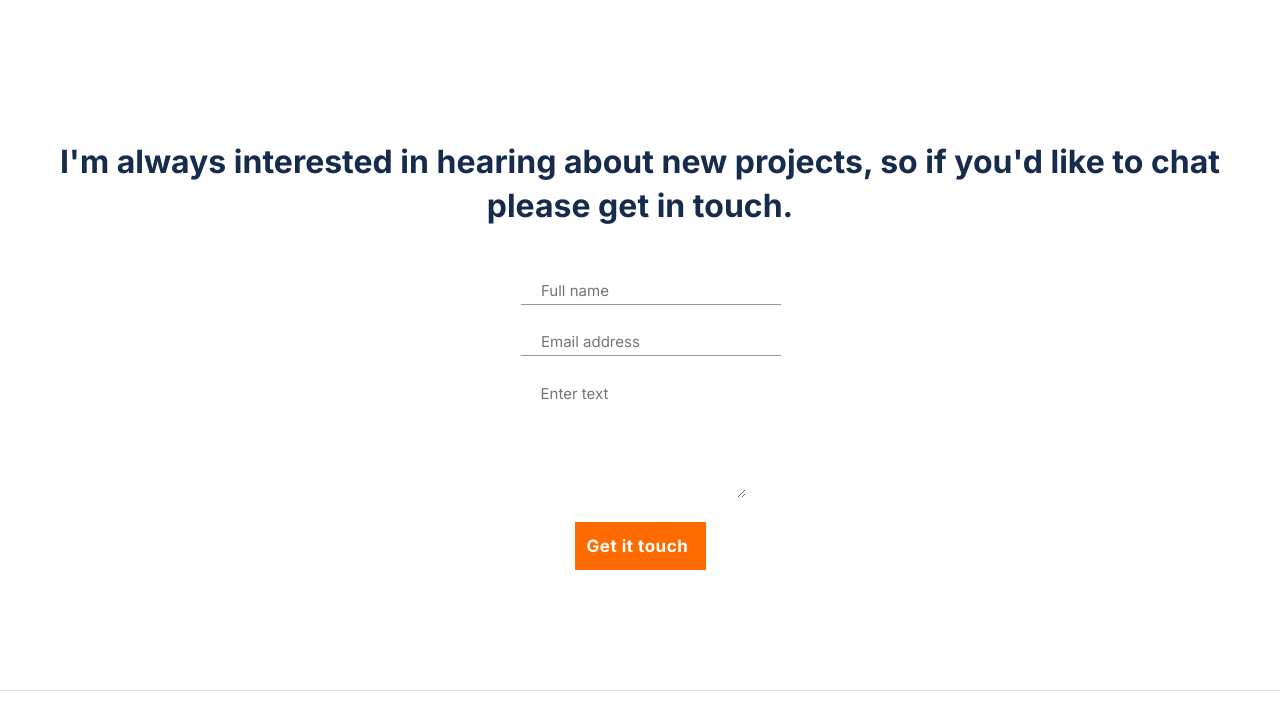
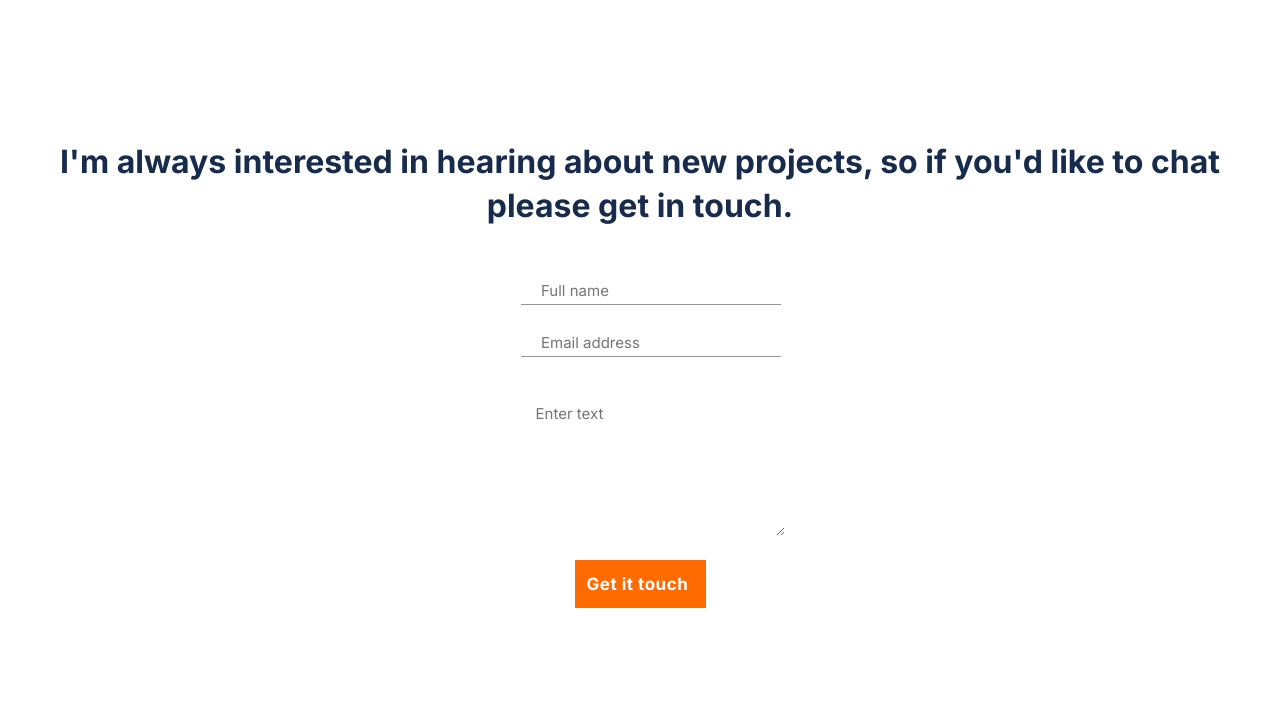
Before and after one commit to Cluab/Portfolio, a plain HTML site: page index.html in a window 1280 px wide. Shown: the part 6130-6839 px from the top of the page. Drawn offline with Linux system fonts and the light colour scheme; a web font is replaced by a local one.

Commit message:
completed the contact-form

```diff
--- a/index.html
+++ b/index.html
@@ -192,10 +192,11 @@
     </section>
     <footer>
       <div class="footer">
-      <form class="form"action="" method="post">
+      <form class="form"action="https://formspree.io/f/mjvzwzlb" method="post">
         <h2 class="footer-intro">I'm always interested in hearing about new projects, so if you'd like to chat please get in touch.</h2>
         <ul class="ul-form">
           <li><input maxlength="30"
+            type="name"
             placeholder="Full name" class="form-name"
             required></li>
           <li><input type="email"
@@ -204,7 +205,9 @@
             class="form-Email"
             placeholder="Email address"
             required></li>
-          <li><textarea id="message"
+          <li class="textarea-box"><textarea
+            type="textarea"
+             id="message"
             class="input-textarea"
             name="message"
             maxlength="500"
--- a/styles.css
+++ b/styles.css
@@ -526,19 +526,18 @@ gap: 58px;
   display: flex;
   flex-direction: column;
   align-items: center;
-  padding: 0px;
+  padding: 0;
   gap: 24px;
 }
 
-
 .footer-intro {
-font-family: 'Inter';
+  font-family: 'Inter', sans-serif;
   font-style: normal;
   font-weight: 700;
   font-size: 32px;
   line-height: 44px;
   text-align: center;
-color: #172B4D;
+  color: #172b4d;
   flex: none;
   order: 0;
   flex-grow: 0;
@@ -549,8 +548,8 @@ flex-grow: 0;
   display: flex;
   flex-direction: column;
   align-items: center;
-padding: 0px;
-gap: 24px;
+  padding: 0;
+  gap: 25px;
   border: none;
   margin: 0;
   flex: none;
@@ -560,43 +559,21 @@ flex-grow: 0;
 
 .ul-form input {
   border: none;
-border-bottom:1px solid;
+  border-bottom: 1px solid;
   width: 100%;
+}
 
-}
 .ul-form label {
   display: none;
 }
 
-.ul-form textarea {
-  border: none;
-  color: #979493;
-  width: 100%;
-}
-
 .form-name {
-  font-family: 'Inter';
+  font-family: 'Inter', sans-serif;
   font-style: normal;
   font-weight: 400;
   font-size: 15px;
   line-height: 24px;
-/* or 160% */
-padding-left: 20px;
-display: flex;
-align-items: center;
 
-/* Theme 3 / Neutral 6 */
-
-color: #979493;
-
-}
-
-.form-Email {
-  font-family: 'Inter';
-font-style: normal;
-font-weight: 400;
-font-size: 15px;
-line-height: 24px;
   /* or 160% */
   padding-left: 20px;
   display: flex;
@@ -607,24 +584,55 @@ align-items: center;
   color: #979493;
 }
 
-.input-textarea{
-  font-family: 'Inter';
+.form-Email {
+  font-family: 'Inter', sans-serif;
   font-style: normal;
   font-weight: 400;
   font-size: 15px;
   line-height: 24px;
+
   /* or 160% */
+  padding-left: 20px;
   display: flex;
   align-items: center;
-height: 114px;
-width: 400px;
-/* Theme 3 / Neutral 2 */
 
-color: #3C3A39;
+  /* Theme 3 / Neutral 6 */
+
+  color: #979493;
 }
 
-.submit-form{
-  font-family: 'Inter';
+.textarea-box {
+  font-family: 'Inter', sans-serif;
+  font-style: normal;
+  font-weight: 400;
+  font-size: 15px;
+  line-height: 24px;
+
+  /* or 160% */
+  padding-left: 20px;
+  display: flex;
+  align-items: center;
+
+  /* Theme 3 / Neutral 6 */
+
+  color: #979493;
+}
+
+textarea {
+  font-family: 'Inter', sans-serif;
+  font-style: normal;
+  font-weight: 400;
+  font-size: 15px;
+  line-height: 24px;
+  padding: 20px;
+  height: 114px;
+  padding-right: 50px;
+  border: none;
+  color: #3c3a39;
+}
+
+.submit-form {
+  font-family: 'Inter', sans-serif;
   font-style: normal;
   font-weight: 700;
   font-size: 17px;
@@ -633,28 +641,28 @@ display: flex;
   align-items: center;
   text-align: center;
   letter-spacing: 0.03em;
-background: #FF6B00;
+  background: #ff6b00;
   flex: none;
   order: 3;
   flex-grow: 0;
-border:none;
-color:white;
+  border: none;
+  color: white;
   width: 131px;
   height: 48px;
-display: flex;
   flex-direction: row;
-align-items: center;
   padding: 12px;
   gap: 10px;
 }
-.form-bar{
-  border-top: 1px solid #DFE1E6;
+
+.form-bar {
+  border-top: 3px solid #dfe1e6;
 }
-.socialmediaicons-form{
+
+.socialmediaicons-form {
   display: flex;
   flex-direction: row;
   justify-content: space-between;
   list-style: none;
-  padding:0px 35px 0px 35px;
+  padding: 0 35px 0 35px;
   font-size: 1.5em;
 }
```
Lines whose indentation alone changed are shown as unchanged.
